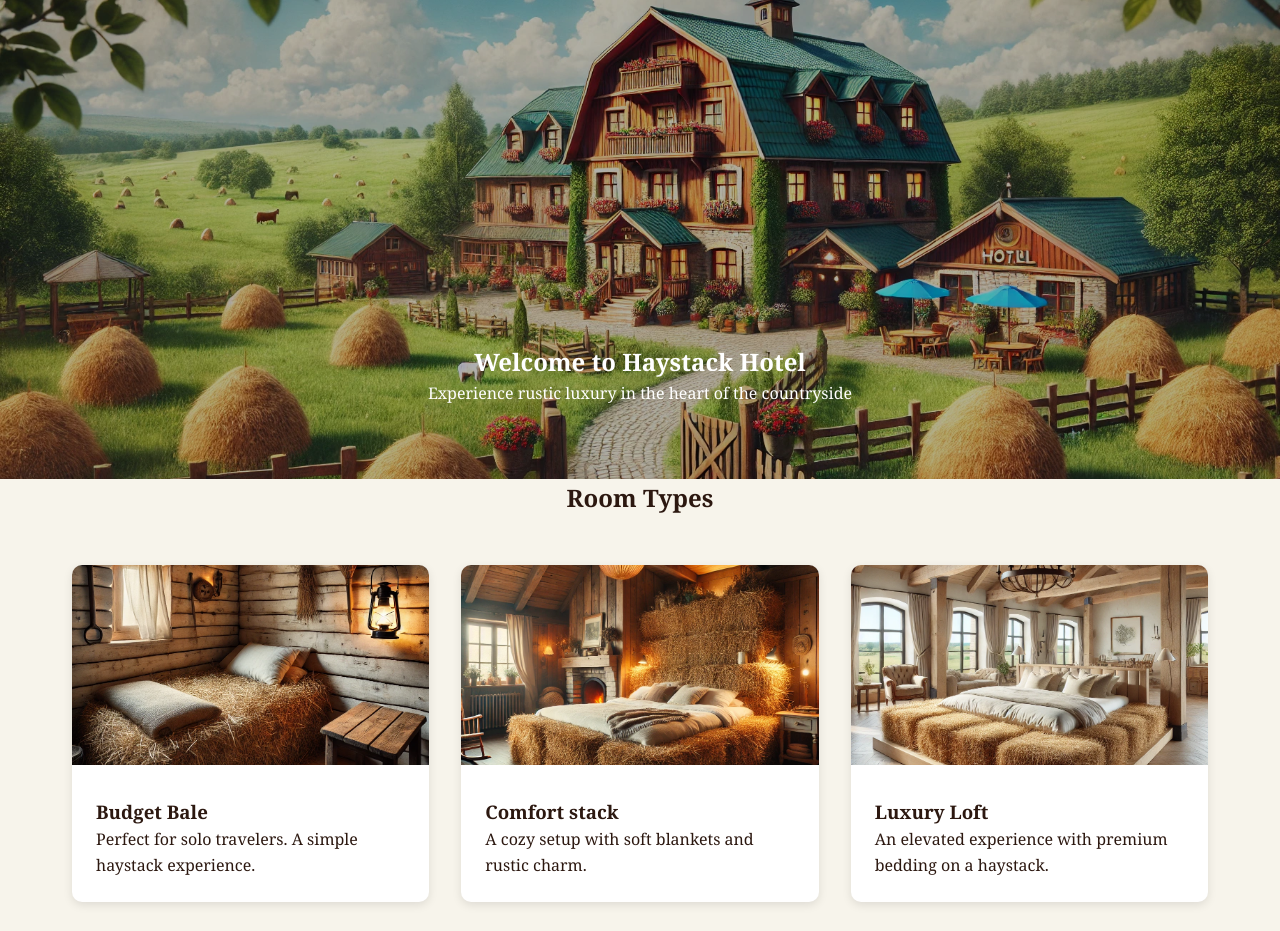
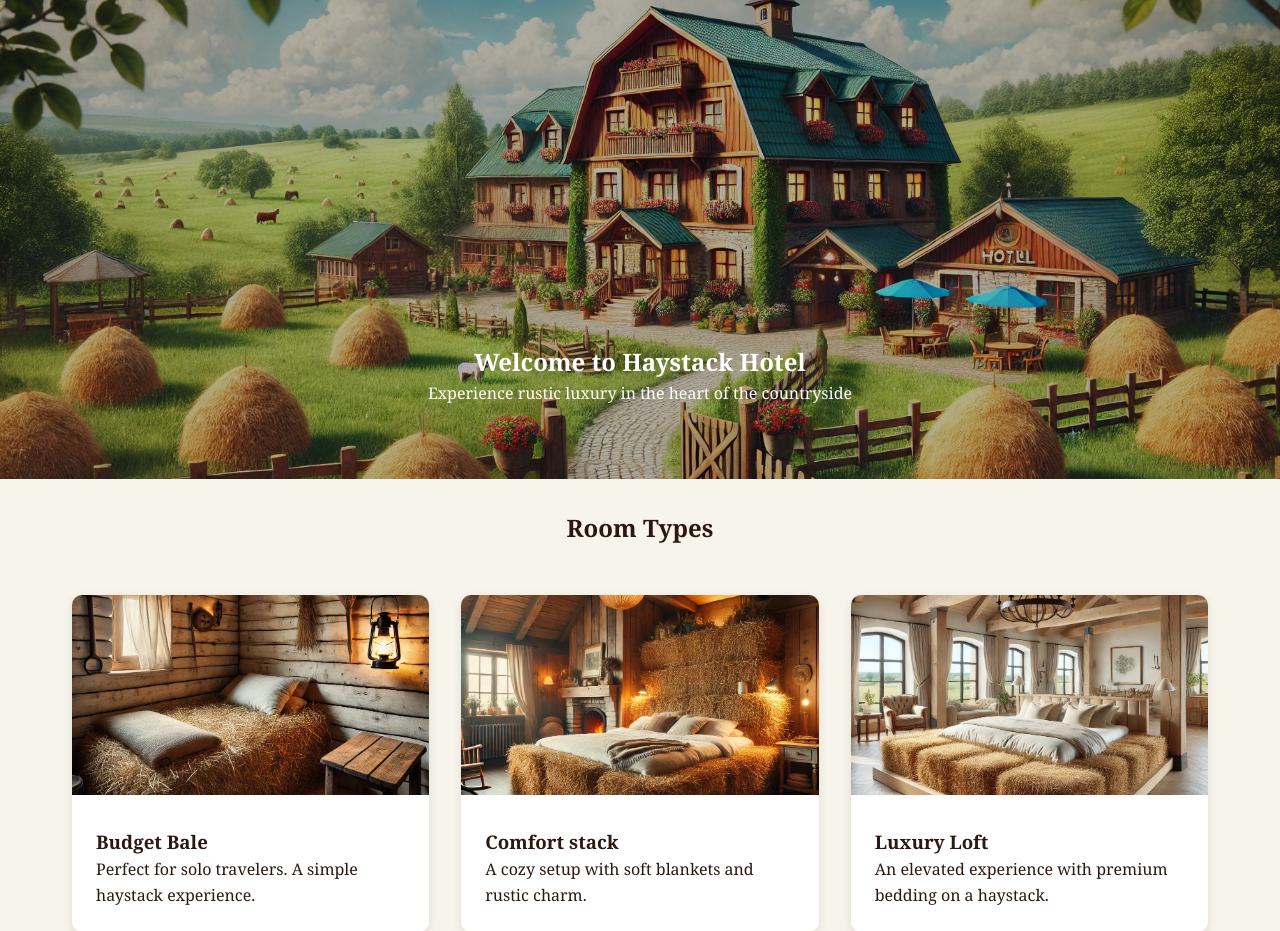
Before and after one commit to filiplyrheden/yrgopelago-haystack-hotel, a PHP site: page / in a window 1280 px wide. Shown: the part 97-1028 px from the top of the page. Run offline with PHP 8.4, Linux system fonts and the light colour scheme; data comes from the database, SQL or seed files in the repository.

Commit message:
Renamed room heading and added margin styling for improved layout

```diff
--- a/app/view/booking.php
+++ b/app/view/booking.php
@@ -30,7 +30,7 @@
         </div>
     </section>
 
-    <h2 id="rooms">Room Types</h2>
+    <h2 id="rooms-heading">Room Types</h2>
     <section class="room-cards">
         <div class="room-card">
             <img src="/assets/budget-bale.png" alt="Budget Room">
--- a/app/view/style.css
+++ b/app/view/style.css
@@ -90,6 +90,10 @@ nav a:hover {
 }
 
 /* Room cards section */
+#rooms-heading {
+    margin-top: 30px;
+}
+
 .room-cards {
     max-width: 1200px;
     margin: 3rem auto;
```
